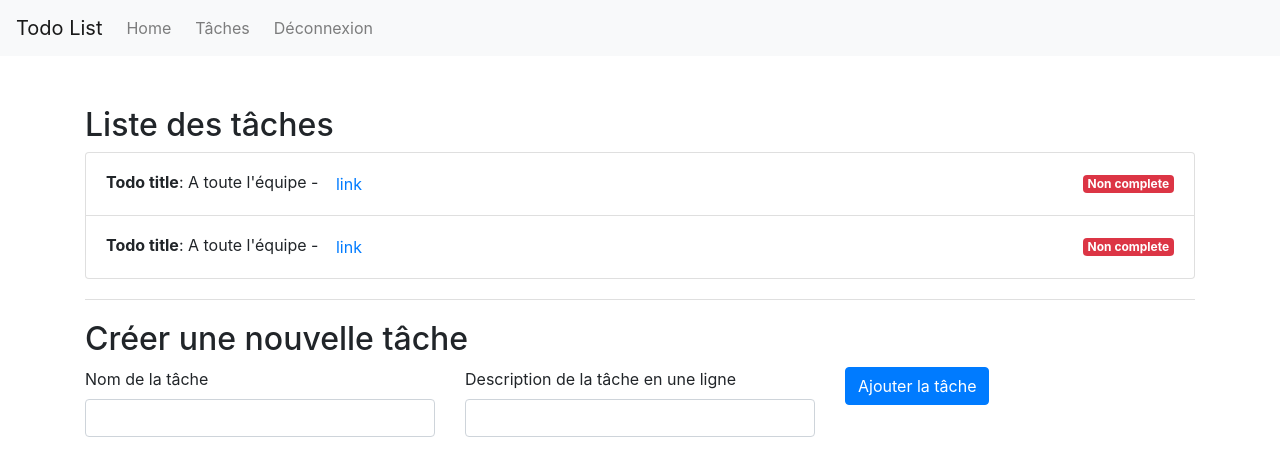
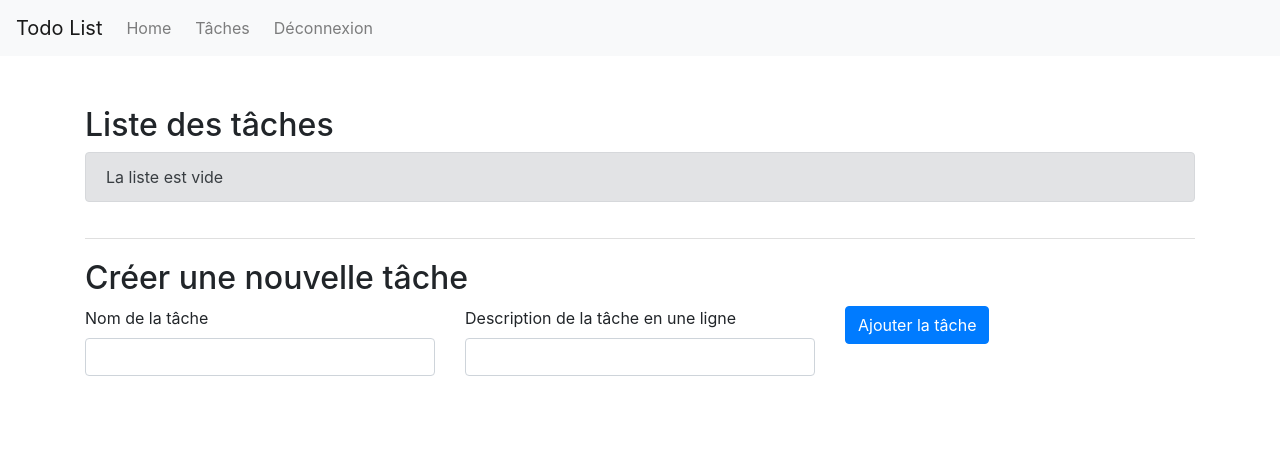
Before and after one commit to NajmZaga/aos-todos-app-hooks, a React (Create React App) app: page / in a window 1280 px wide. Shown: the top 476 px of the page. Built offline with nearby package versions, Linux system fonts and the light colour scheme.

Commit message:
make todo && remove todo

```diff
--- /dev/null
+++ b/src/context/TodosContext/index.tsx
@@ -0,0 +1,56 @@
+import React, { createContext, useState } from "react";
+import { INewTodo } from '../../pages/TodosPage/components/AddTodo';
+
+export const TodosContext: any = createContext({});
+
+export interface ITodo extends INewTodo {
+  id: string;
+  completed: boolean;
+};
+
+export const TodosContextProvider: React.FC<{}> = ({ children }) => {
+
+  const [todos, setTodos] = useState<ITodo[]>([]);
+
+  const generateId = (len: number) => {
+    let res = '';
+    let characters = 'ABCDEFGHIJKLMNOPQRSTUVWXYZabcdefghijklmnopqrstuvwxyz0123456789';
+    for (var i = 0; i < len; i++) {
+      res += characters.charAt(Math.floor(Math.random() * characters.length));
+    }
+    return res;
+  };
+
+  const makeTodo = (todo: INewTodo) => setTodos([
+    ...todos,
+    {
+      ...todo,
+      id: generateId(4),
+      completed: false,
+    }
+  ]);
+
+  const updatedTodo = (updatedTodo: ITodo) => setTodos(todos.map(todo => {
+    if (todo.id === updatedTodo.id) return { ...todo, title: updatedTodo.title, description: updatedTodo.description };
+    return todo;
+  }));
+
+  const removeTodo = (id: string) => setTodos((todos.filter(todo => todo.id !== id)));
+
+  const setAsCompleted = (id: string) => setTodos(todos.map(todo => {
+    if (todo.id === id) return { ...todo, completed: true };
+    return todo;
+  }))
+
+  return (
+    <TodosContext.Provider value={{
+      todos,
+      makeTodo,
+      updatedTodo,
+      removeTodo,
+      setAsCompleted
+    }}>
+      {children}
+    </TodosContext.Provider>
+  )
+};
--- a/src/index.tsx
+++ b/src/index.tsx
@@ -2,12 +2,15 @@ import 'bootstrap/dist/css/bootstrap.css';
 import React from 'react';
 import ReactDOM from 'react-dom';
 import App from './App';
+import { TodosContextProvider } from './context/TodosContext';
 import './index.css';
 import reportWebVitals from './reportWebVitals';
 
 ReactDOM.render(
   <React.StrictMode>
-    <App />
+    <TodosContextProvider>
+      <App />
+    </TodosContextProvider>
   </React.StrictMode>,
   document.getElementById('root')
 );
--- a/src/pages/TodosPage/components/AddTodo/index.tsx
+++ b/src/pages/TodosPage/components/AddTodo/index.tsx
@@ -2,17 +2,17 @@ import React, { useState } from 'react';
 import { Button, Col, Form, FormGroup, Input, Label, Row } from 'reactstrap';
 
 interface IAddTodoProps {
-  onSaveTodo: (todo: ITodo) => void;
+  onSaveTodo: (todo: INewTodo) => void;
 };
 
-export interface ITodo {
+export interface INewTodo {
   title: string;
   description: string;
 };
 
 export const AddTodo: React.FC<IAddTodoProps> = ({ onSaveTodo }) => {
 
-  const [todo, setTodo] = useState<ITodo>({
+  const [todo, setTodo] = useState<INewTodo>({
     title: '',
     description: '',
   });
@@ -25,6 +25,10 @@ export const AddTodo: React.FC<IAddTodoProps> = ({ onSaveTodo }) => {
   const handleSaveTodo = (event: React.FormEvent<HTMLFormElement>) => {
     event.preventDefault();
     onSaveTodo(todo);
+    setTodo({
+      title: '',
+      description: '',
+    });
   };
 
   return (
@@ -35,13 +39,13 @@ export const AddTodo: React.FC<IAddTodoProps> = ({ onSaveTodo }) => {
           <Col md="4">
             <FormGroup>
               <Label for="exampleEmail">Nom de la tâche</Label>
-              <Input type="text" name="title" onChange={handleTodoChange} />
+              <Input type="text" name="title" value={todo.title} onChange={handleTodoChange} />
             </FormGroup>
           </Col>
           <Col md="4">
             <FormGroup>
               <Label for="exampleEmail">Description de la tâche en une ligne</Label>
-              <Input type="text" name="description" onChange={handleTodoChange} />
+              <Input type="text" name="description" value={todo.description} onChange={handleTodoChange} />
             </FormGroup>
           </Col>
           <Col md="4">
--- a/src/pages/TodosPage/components/TodosList/index.tsx
+++ b/src/pages/TodosPage/components/TodosList/index.tsx
@@ -1,29 +1,36 @@
 import React from 'react';
-import { Badge, Button, ListGroup, ListGroupItem } from 'reactstrap';
+import { Alert, Badge, Button, ListGroup, ListGroupItem } from 'reactstrap';
+import { ITodo } from '../../../../context/TodosContext';
 
 interface ITodosListProps {
-
+  listTodos: ITodo[];
+  onRemoveTodo: (id: string) => void;
 };
 
-export const TodosList: React.FC<ITodosListProps> = () => {
+export const TodosList: React.FC<ITodosListProps> = ({ listTodos, onRemoveTodo }) => {
+
   return (
     <div className="todos-list">
       <h2>Liste des tâches</h2>
       <ListGroup>
-        <ListGroupItem>
-          <strong>
-            Todo title
-          </strong>
-          : A toute l'équipe - <Button color="link">link</Button>
-          <Badge color="danger">Non complete</Badge>
-        </ListGroupItem>
-        <ListGroupItem>
-          <strong>
-            Todo title
-          </strong>
-          : A toute l'équipe - <Button color="link">link</Button>
-          <Badge color="danger">Non complete</Badge>
-        </ListGroupItem>
+        {
+          listTodos.length ?
+            listTodos.map(todo => (
+              <ListGroupItem key={todo.id}>
+                <strong>
+                  {todo.title}
+                </strong>
+              : {todo.description} - <Button color="link" onClick={() => onRemoveTodo(todo.id)}>Supprimer</Button>
+                <Badge color={todo.completed ? 'success' : 'danger'}>
+                  {todo.completed ? 'Complétée' : 'Non complétée'}
+                </Badge>
+              </ListGroupItem>
+            ))
+            :
+            <Alert color="secondary">
+              La liste est vide
+          </Alert>
+        }
       </ListGroup>
     </div>
   );
--- a/src/pages/TodosPage/index.tsx
+++ b/src/pages/TodosPage/index.tsx
@@ -1,23 +1,35 @@
-import React from 'react';
+import React, { useContext } from 'react';
 import { Container } from 'reactstrap';
-import { AppNavbar } from '../../components/AppNavbar/index';
-import { AddTodo, ITodo } from './components/AddTodo/index';
+import { AppNavbar } from '../../components/AppNavbar';
+import { ITodo, TodosContext } from '../../context/TodosContext';
+import { AddTodo, INewTodo } from './components/AddTodo';
 import { TodosList } from './components/TodosList';
 
 interface ITodosPageProps {
 
 };
 
+interface ITodosContext {
+  todos: ITodo[];
+  makeTodo: (todo: INewTodo) => void;
+  updatedTodo: (todo: ITodo) => void;
+  removeTodo: (id: string) => void;
+  setAsCompleted: (id: string) => void;
+}
+
 export const TodosPage: React.FC<ITodosPageProps> = () => {
 
-  const getNewTodo = (todo: ITodo) => console.log(todo);
+  const { todos, makeTodo, updatedTodo, removeTodo, setAsCompleted }: ITodosContext = useContext(TodosContext);
 
   return (
     <div className="todos-page">
       <AppNavbar isAuthorized={true} />
       <Container>
-        <TodosList />
-        <AddTodo onSaveTodo={getNewTodo} />
+        <TodosList
+          listTodos={todos}
+          onRemoveTodo={removeTodo}
+        />
+        <AddTodo onSaveTodo={makeTodo} />
       </Container>
     </div>
   );
```
